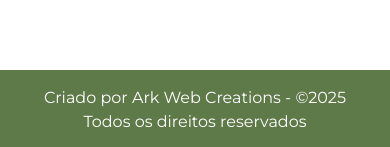
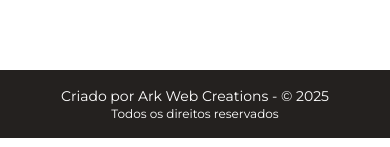
Before and after one commit to gui-f3rnandes/resgatando-vidas-page, a React (Vite) app: page / in a window 390 px wide. Shown: the part 9549-9696 px from the top of the page. Built offline with nearby package versions, Linux system fonts and the light colour scheme.

Commit message:
style(Footer): ajuste de responsividade do texto

```diff
--- a/src/components/Footer.jsx
+++ b/src/components/Footer.jsx
@@ -1,9 +1,9 @@
 function Footer() {
   return (
     <>
-      <footer className="flex flex-col items-center text-center bg-[#5F7A49] text-white p-4">
-        <h5>Criado por Ark Web Creations - ©2025</h5>
-        <p>Todos os direitos reservados</p>
+      <footer className="flex flex-col items-center text-center bg-[#24211F] text-white p-4">
+        <p className="text-sm md:text-base">Criado por Ark Web Creations - © 2025</p>
+        <p className="text-xs md:text-sm">Todos os direitos reservados</p>
       </footer>
     </>
   );
```
